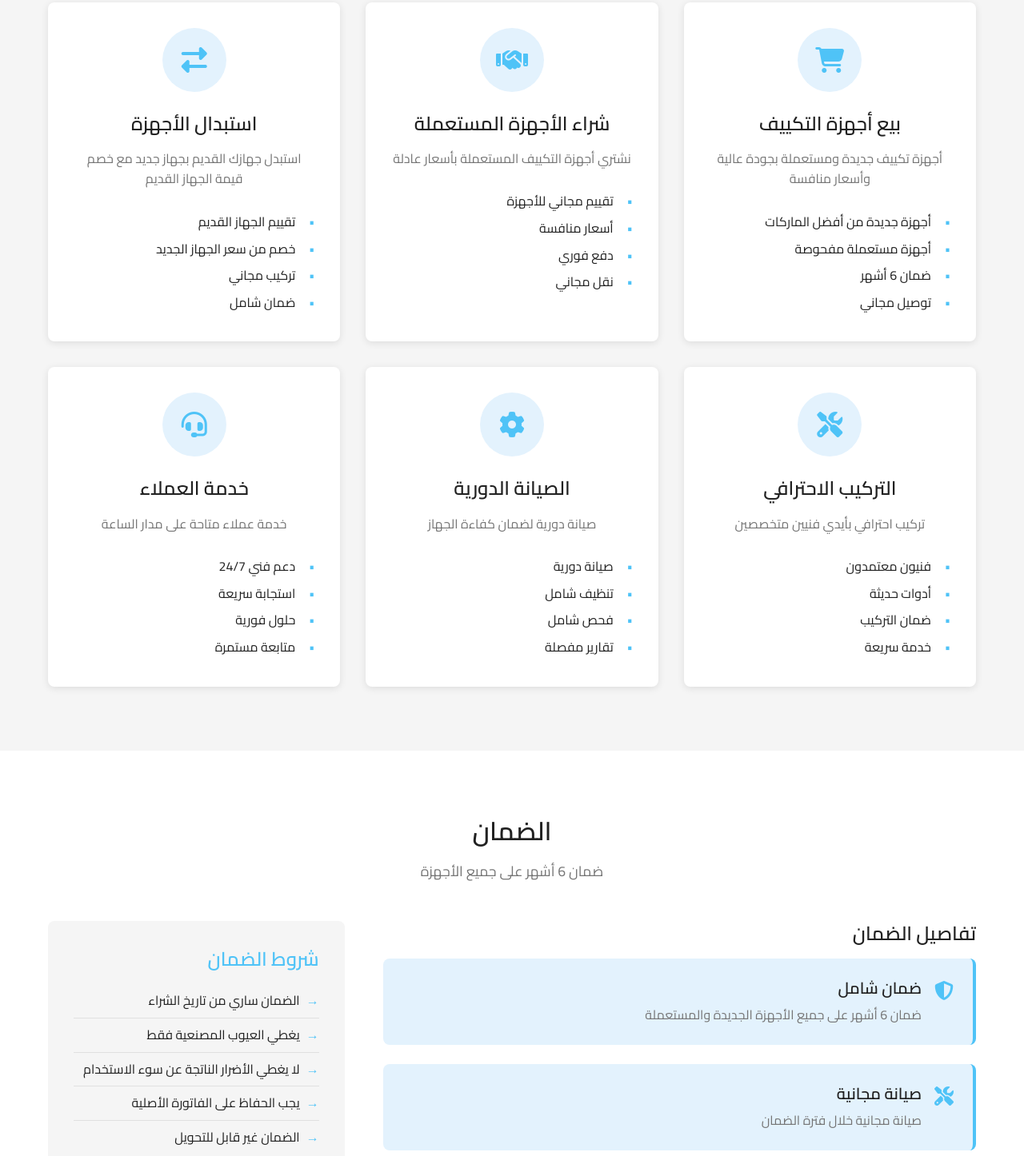
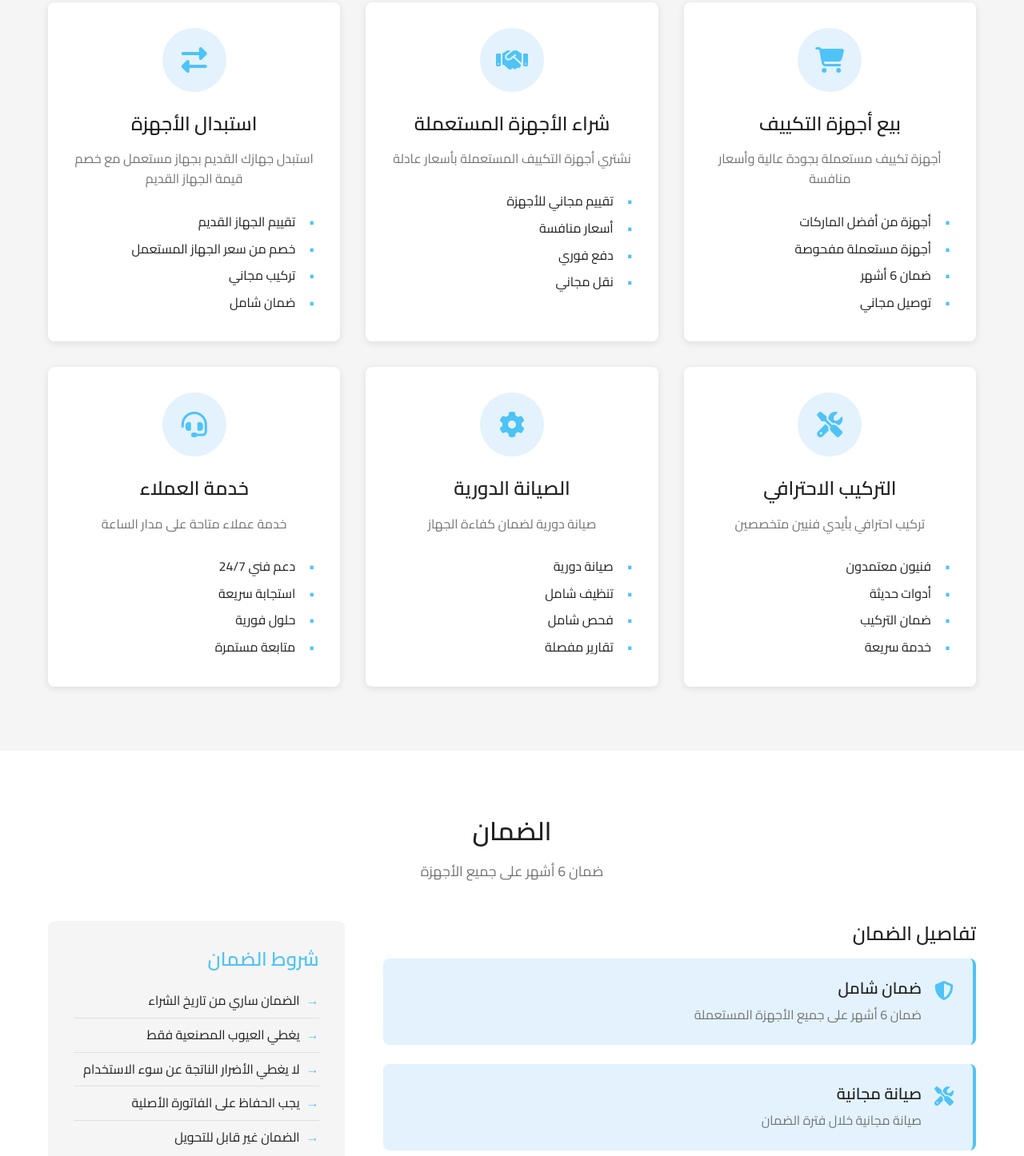
Before and after one commit to omarhesham1010/Elqahtani, a website: page index.html in a window 1280 px wide. Shown: the part 2032-3478 px from the top of the page at 80% size. Drawn offline with Linux system fonts and the light colour scheme.

Commit message:
Remove "جديد" from the site and replace it by "مستعمل"

```diff
--- a/index.html
+++ b/index.html
@@ -178,9 +178,9 @@
                         <i class="fas fa-shopping-cart"></i>
                     </div>
                     <h3>بيع أجهزة التكييف</h3>
-                    <p>أجهزة تكييف جديدة ومستعملة بجودة عالية وأسعار منافسة</p>
+                    <p>أجهزة تكييف مستعملة بجودة عالية وأسعار منافسة</p>
                     <ul>
-                        <li>أجهزة جديدة من أفضل الماركات</li>
+                        <li>أجهزة من أفضل الماركات</li>
                         <li>أجهزة مستعملة مفحوصة</li>
                         <li>ضمان 6 أشهر</li>
                         <li>توصيل مجاني</li>
@@ -206,10 +206,10 @@
                         <i class="fas fa-exchange-alt"></i>
                     </div>
                     <h3>استبدال الأجهزة</h3>
-                    <p>استبدل جهازك القديم بجهاز جديد مع خصم قيمة الجهاز القديم</p>
+                    <p>استبدل جهازك القديم بجهاز مستعمل مع خصم قيمة الجهاز القديم</p>
                     <ul>
                         <li>تقييم الجهاز القديم</li>
-                        <li>خصم من سعر الجهاز الجديد</li>
+                        <li>خصم من سعر الجهاز المستعمل</li>
                         <li>تركيب مجاني</li>
                         <li>ضمان شامل</li>
                     </ul>
@@ -276,7 +276,7 @@
                             <i class="fas fa-shield-alt"></i>
                             <div>
                                 <h4>ضمان شامل</h4>
-                                <p>ضمان 6 أشهر على جميع الأجهزة الجديدة والمستعملة</p>
+                                <p>ضمان 6 أشهر على جميع الأجهزة المستعملة</p>
                             </div>
                         </div>
 
```
